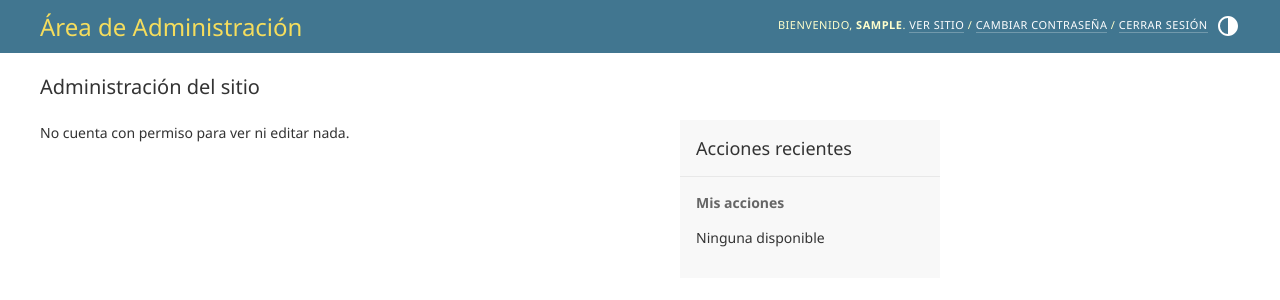
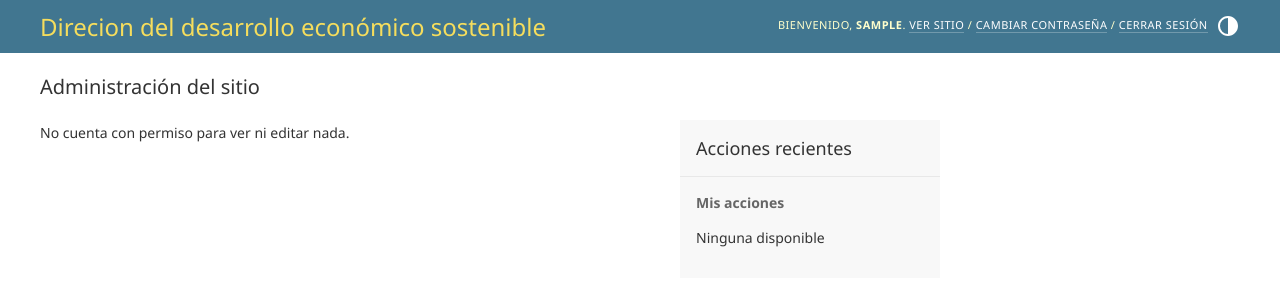
Before and after one commit to Jasongatobolador/convocatorias, a Django app: page /Direcion-del-desarrollo-economico-sostenible/ in a window 1280 px wide. Shown: the top 300 px of the page. Run offline with Django 5.2, Linux system fonts and the light colour scheme; the visitor is signed in with stand-in values (Sample User, id 1); data comes from the database, SQL or seed files in the repository; data that the repository does not hold is empty.

Commit message:
Update base_site.html

```diff
--- a/convocatorias/templates/admin/base_site.html
+++ b/convocatorias/templates/admin/base_site.html
@@ -1,10 +1,10 @@
 {% extends "admin/base.html" %}
 
-{% block title %}Área de Administración{% endblock %}
+{% block title %}Direcion del desarrollo económico sostenible{% endblock %}
 
 {% block branding %}
 <h1 id="site-name">
-    Área de Administración
+    Direcion del desarrollo económico sostenible
 </h1>
 {% endblock %}
 
```
